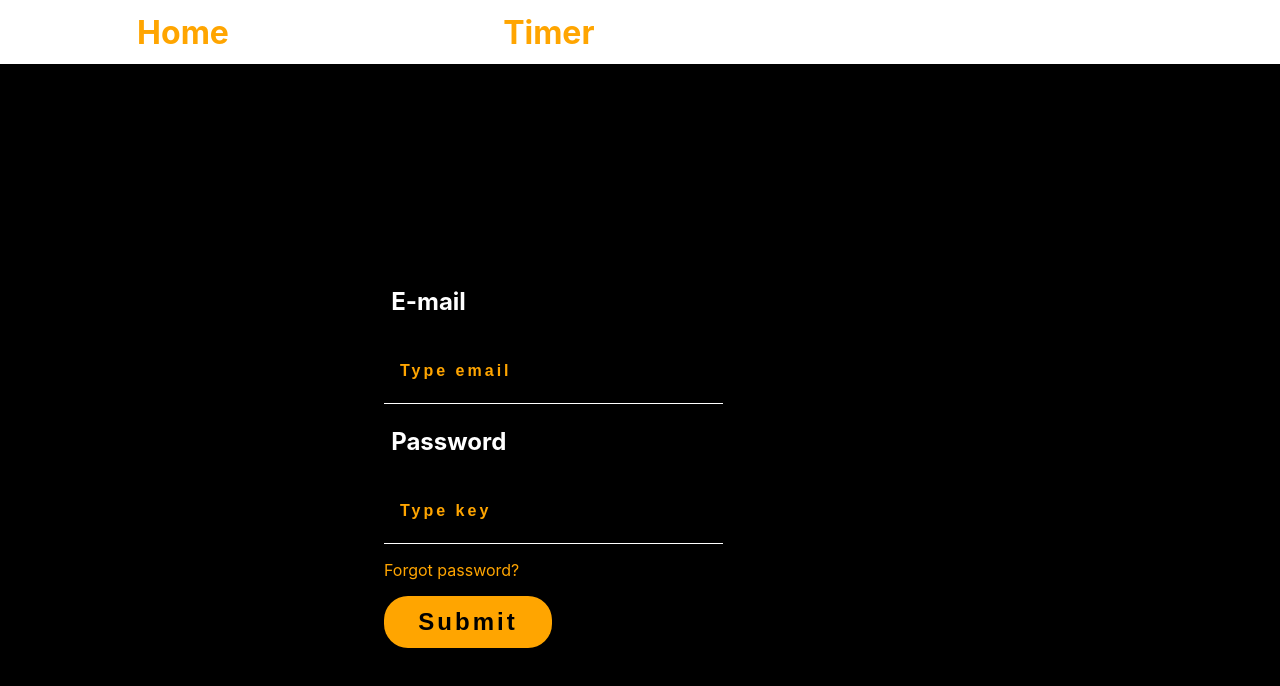
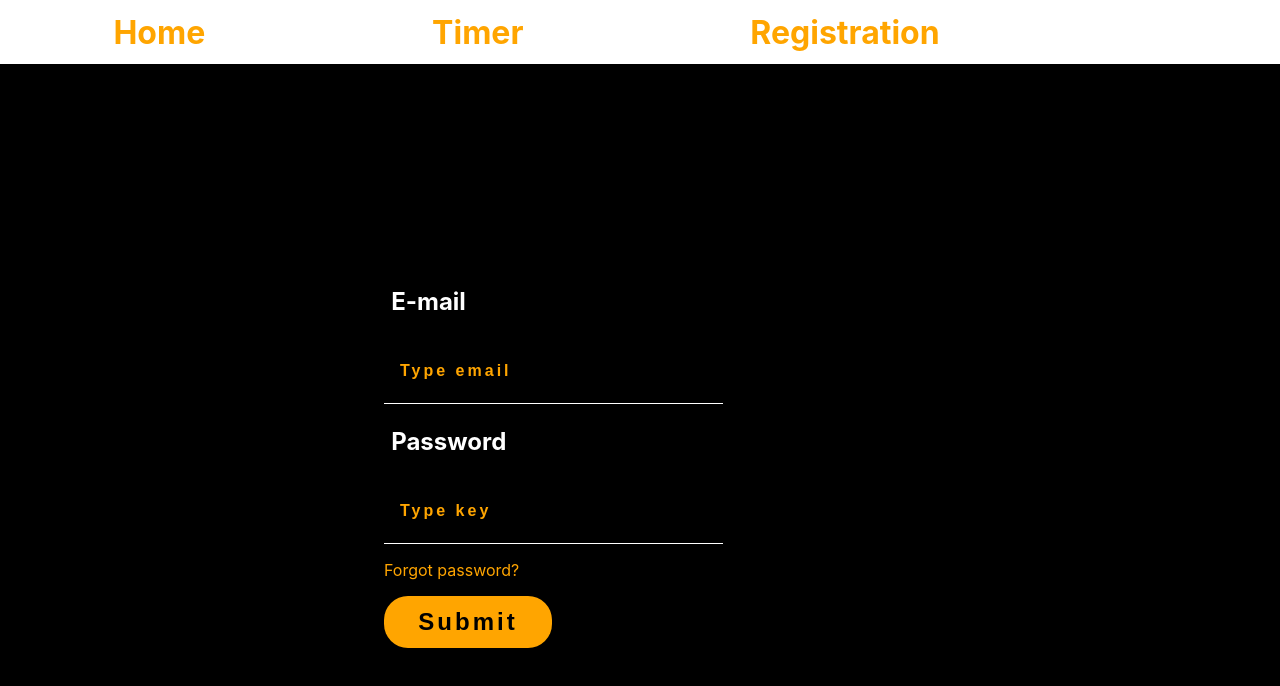
Before and after one commit to Patrick2402/Rubik-Cube, a React (Create React App) app: page /login in a window 1280 px wide. Shown: the top 686 px of the page. Built offline with nearby package versions, Linux system fonts and the light colour scheme.

Commit message:
Update Navbar.js

```diff
--- a/src/components/Navbar.js
+++ b/src/components/Navbar.js
@@ -7,6 +7,7 @@ const Navbar = () => {
     <div className="navbar">
         <Link className="brick"to="/">Home</Link>
         <Link className="brick"to="/timer">Timer</Link>
+        <Link className="brick"to="/registration">Registration</Link>
         <Outlet />
     </div>
       );
```
